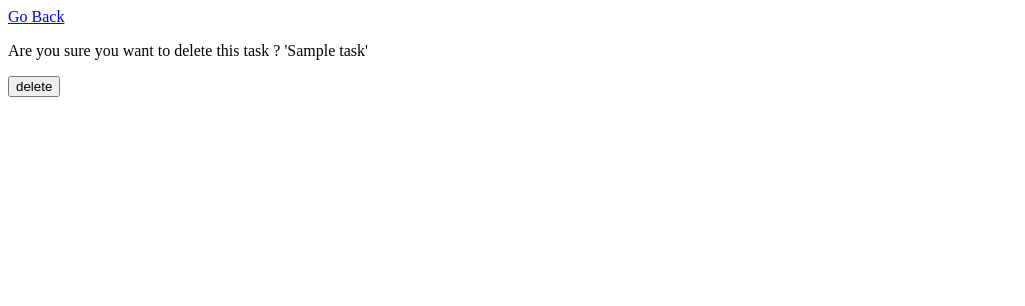
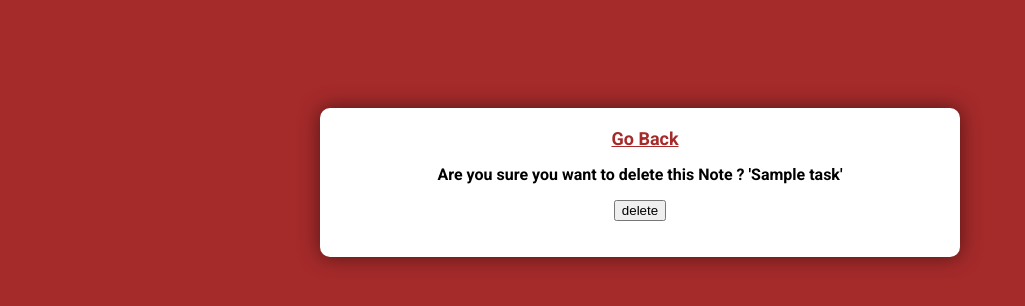
Before and after one commit to Amajuoyichidera/django-crud, a Django app: template base/templates/base/task_confirm_delete.html in a window 1280 px wide. Shown: the top 306 px of the page, without its empty margins (0-1025 px from the left). Run offline with Django 4.2, Linux system fonts and the light colour scheme; the template is opened without the code that fills it: most values are stand-ins (such as "Sample title", 1, 10 or a date in 2020).

Commit message:
first version

```diff
--- a/base/templates/base/login.html
+++ b/base/templates/base/login.html
@@ -1,3 +1,8 @@
+{% extends 'base/main.html' %}
+
+{% block content %}
+<h1>Welcome To David Note App</h1>
+<p>Please login or register to continue</p>
 <h1>Login</h1>
 
 <form method="post">
@@ -7,3 +12,4 @@
 </form>
 
 <p>Dont have an account ? <a href="{% url 'register' %}">Register</a> </p>
+{% endblock content %}
--- /dev/null
+++ b/base/templates/base/main.html
@@ -0,0 +1,60 @@
+<html lang="en">
+<head>
+    <meta charset="UTF-8">
+    <meta name="viewport" content="width=device-width, initial-scale=1.0">
+    <title>CRUD APP</title>
+    <link rel="preconnect" href="https://fonts.googleapis.com">
+    <link rel="preconnect" href="https://fonts.gstatic.com" crossorigin>
+    <link href="https://fonts.googleapis.com/css2?family=Roboto:wght@700&display=swap" rel="stylesheet">
+
+</head>
+<style>
+    body {
+        background-color: brown;
+        font-family: 'Roboto', sans-serif;
+        padding-top: 100px;
+    }
+    .user {
+        font-size: 20px;
+        font-weight: 600;
+    }
+
+    a {
+        color: brown;
+        text-transform: capitalize;
+        font-size: 18px;
+        font-weight: 500;
+        padding-left: 10px;
+        padding-bottom: 15px;
+    }
+
+    .container {
+        max-width: 600px;
+        margin: auto;
+        background-color: white;
+        box-shadow: 0 0 20px 0 rgba(0, 0, 0, 0.5);
+        text-align: center;
+        padding: 20px;
+        border-radius: 10px;
+    }
+    table {
+        padding-top: 20px;
+        padding-bottom: 20px;
+    }
+    td {
+        padding-top: 20px;
+        font-size: 18px;
+    }
+</style>
+<body>
+
+    <div class="container">
+
+        {% block content %}
+
+        {% endblock content %}
+
+    </div>
+
+</body>
+</html>
--- a/base/templates/base/task_confirm_delete.html
+++ b/base/templates/base/task_confirm_delete.html
@@ -1,6 +1,11 @@
+{% extends 'base/main.html' %}
+
+
+{% block content %}
 <a href="{% url 'tasks' %}">Go Back</a>
 <form method="post">
    {% csrf_token %}
-   <p>Are you sure you want to delete this task ? '{{task}}'</p>
+   <p>Are you sure you want to delete this Note ? '{{task}}'</p>
    <input type="submit" value="delete">
 </form>
+{% endblock content %}
```
Also changed, not shown: base/templates/base/register.html (+9 -1 lines), base/templates/base/task_detail.html (+7 -2 lines), base/templates/base/task_form.html (+6 -1 lines), base/templates/base/task_list.html (+12 -8 lines), base/migrations/0001_initial.py, db.sqlite3.
